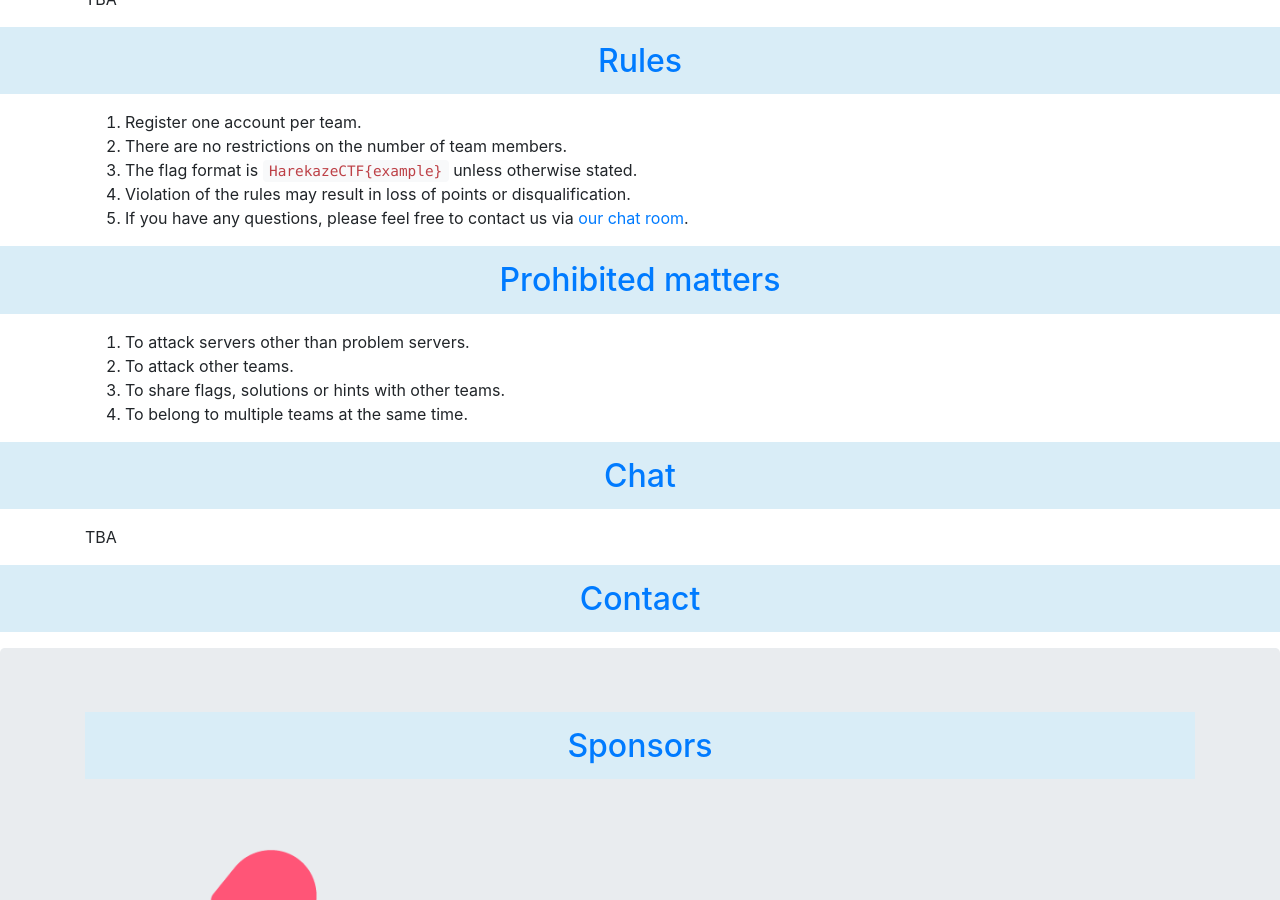
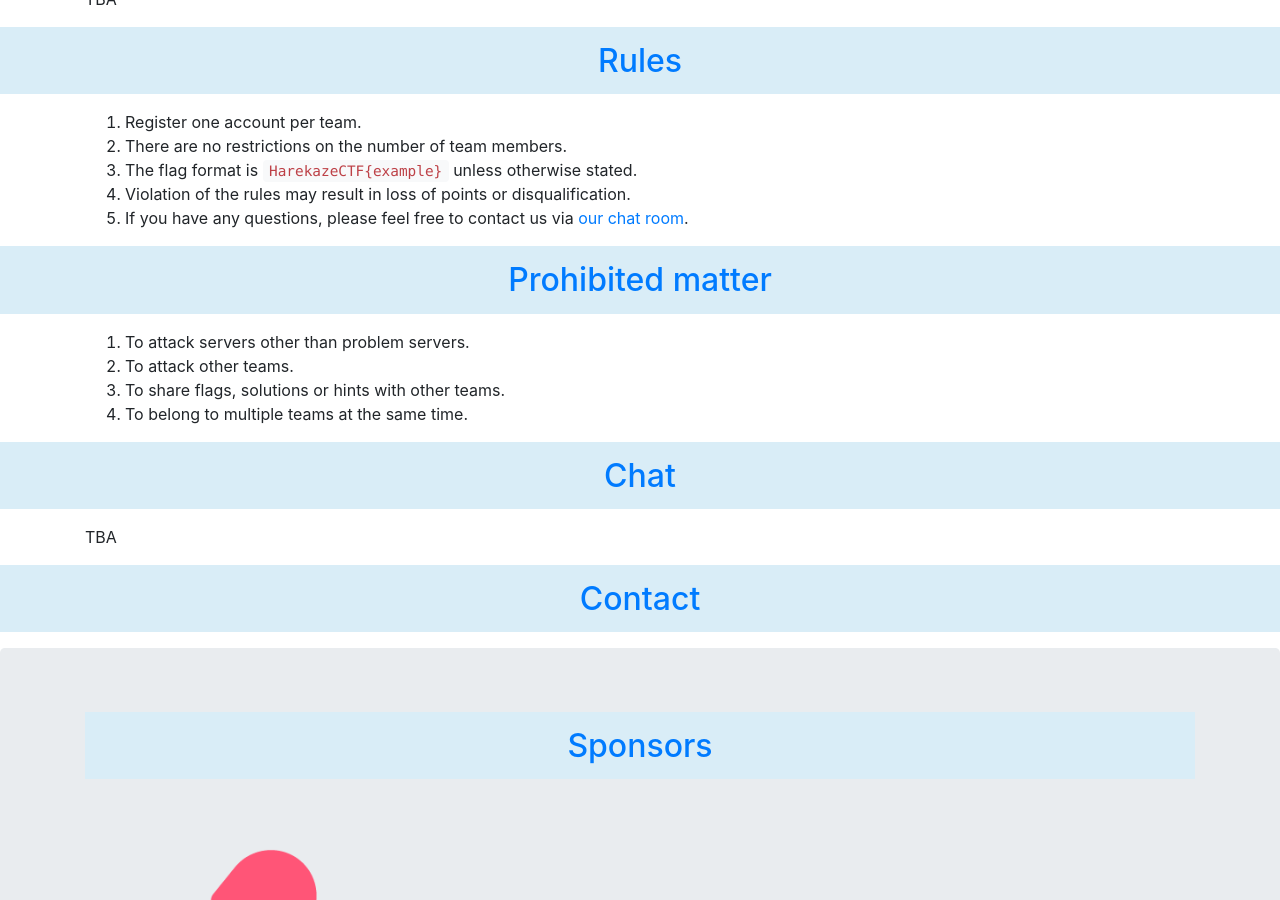
Before and after one commit to TeamHarekaze/TeamHarekaze.github.io, a Jekyll site: the page built from ctf.html, in a window 1280 px wide and 900 px high, scrolled down 1209 px. Built offline with Jekyll 4.4.1, drawn with Linux system fonts in a browser that asks for light colours; nearby versions of some CDN libraries.

Commit message:
Update CTF informations

```diff
--- a/ctf-jp.html
+++ b/ctf-jp.html
@@ -48,8 +48,8 @@ title: Harekaze CTF 2018
       <li>アカウントの登録はチームごとに行ってください。</li>
       <li>1 チームから参加できるチームメンバーの数に制限はありません。</li>
       <li>問題文などに別途注釈がある場合を除いて、フラグは <code>HarekazeCTF{example}</code> という形式で提供されます。</li>
+      <li>禁止行為が確認されたチームは、運営チームの判断により減点や失格などの処分の対象となります。</li>
       <li>質問がある場合には、<a href="#chat">チャット</a>もしくは<a href="contact.html">連絡先</a>から運営チームに連絡ができます。</li>
-      <li>禁止行為が確認されたチームは、運営チームの判断により減点や失格などの処分の対象となります。</li>
     </ol>
   </div>
 </section>
--- a/ctf.html
+++ b/ctf.html
@@ -56,7 +56,7 @@ title: Harekaze CTF 2018
 
 <section>
   <header class="section-header">
-    <h2 id="prohibitions"><a href="#prohibitions">Prohibited matters</a></h2>
+    <h2 id="prohibitions"><a href="#prohibitions">Prohibited matter</a></h2>
   </header>
   <div class="container">
     <ol>
```
